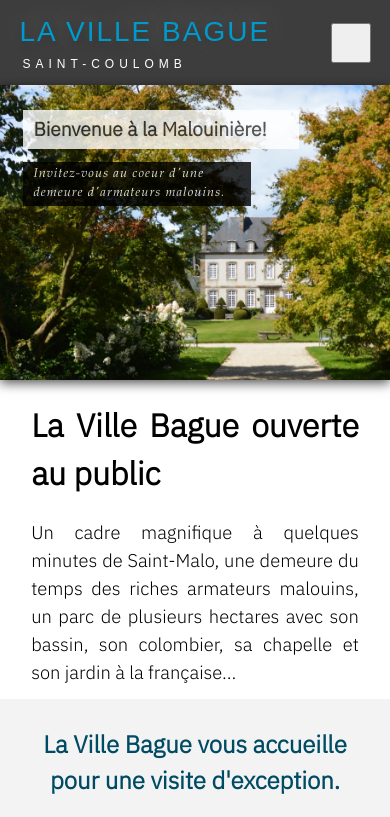
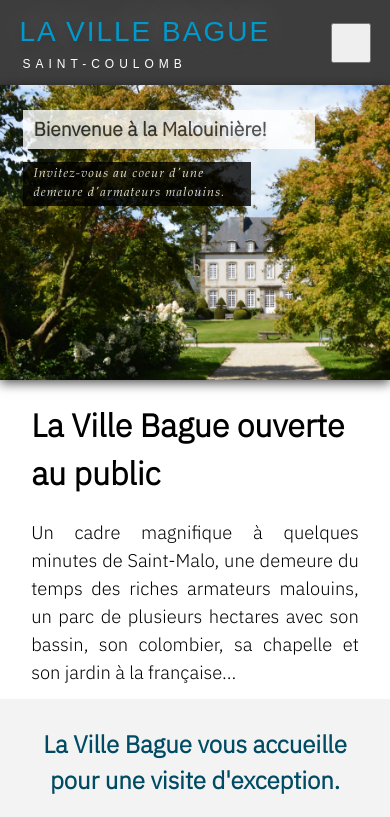
Before and after one commit to Guillaume-Cojan/la-ville-bague, a React (Create React App) app: page / in a window 390 px wide. Shown: the top 817 px of the page. Built offline with nearby package versions, Linux system fonts and the light colour scheme.

Commit message:
change title size

```diff
--- a/src/App.css
+++ b/src/App.css
@@ -291,7 +291,7 @@ p {
 
 @media screen and (max-width: 700px) {
     #welcome-message {
-        width: 16rem;
+        width: 17rem;
         line-height: 1.6rem;
         font-size: 120%;
         text-align: left;
@@ -308,6 +308,9 @@ p {
     }
     .top-img-container {
         height: 35vh;
+    }
+    .home-intro h1 {
+        text-align: left;
     }
 }
 
```
